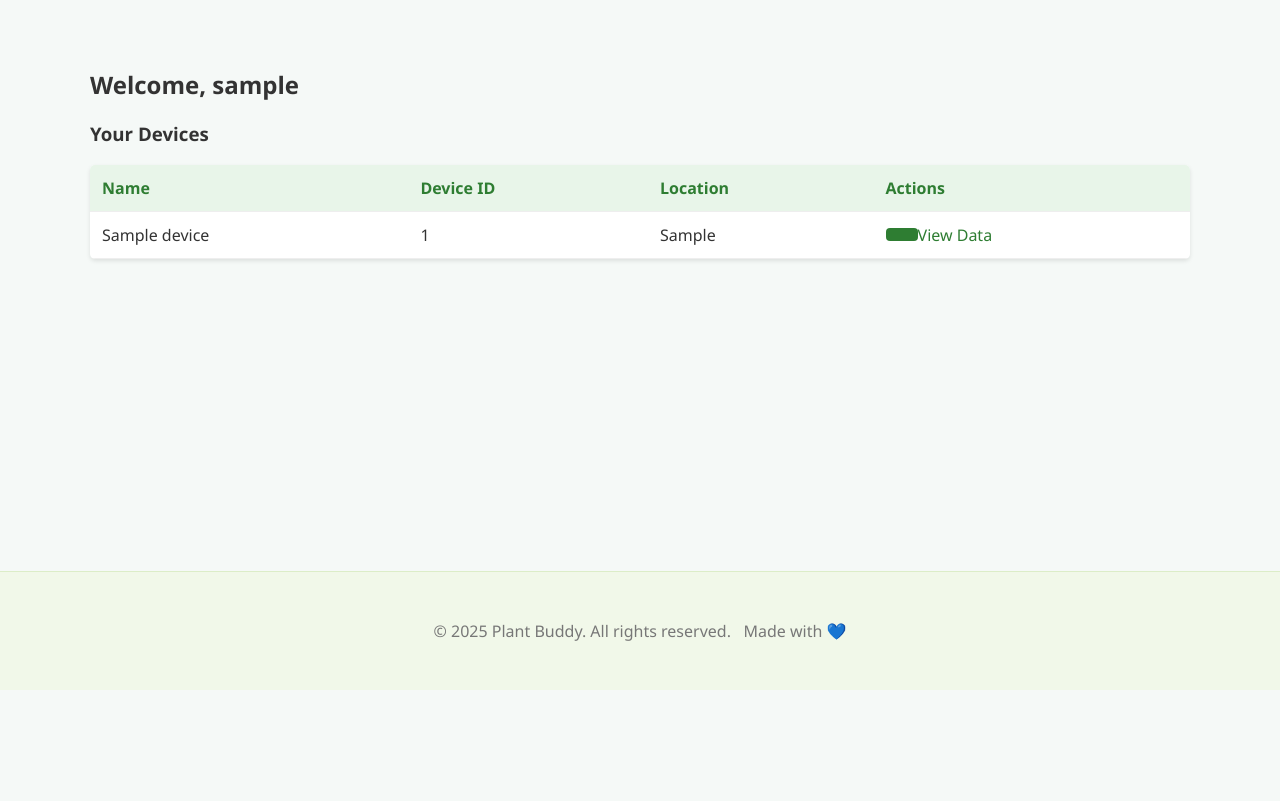
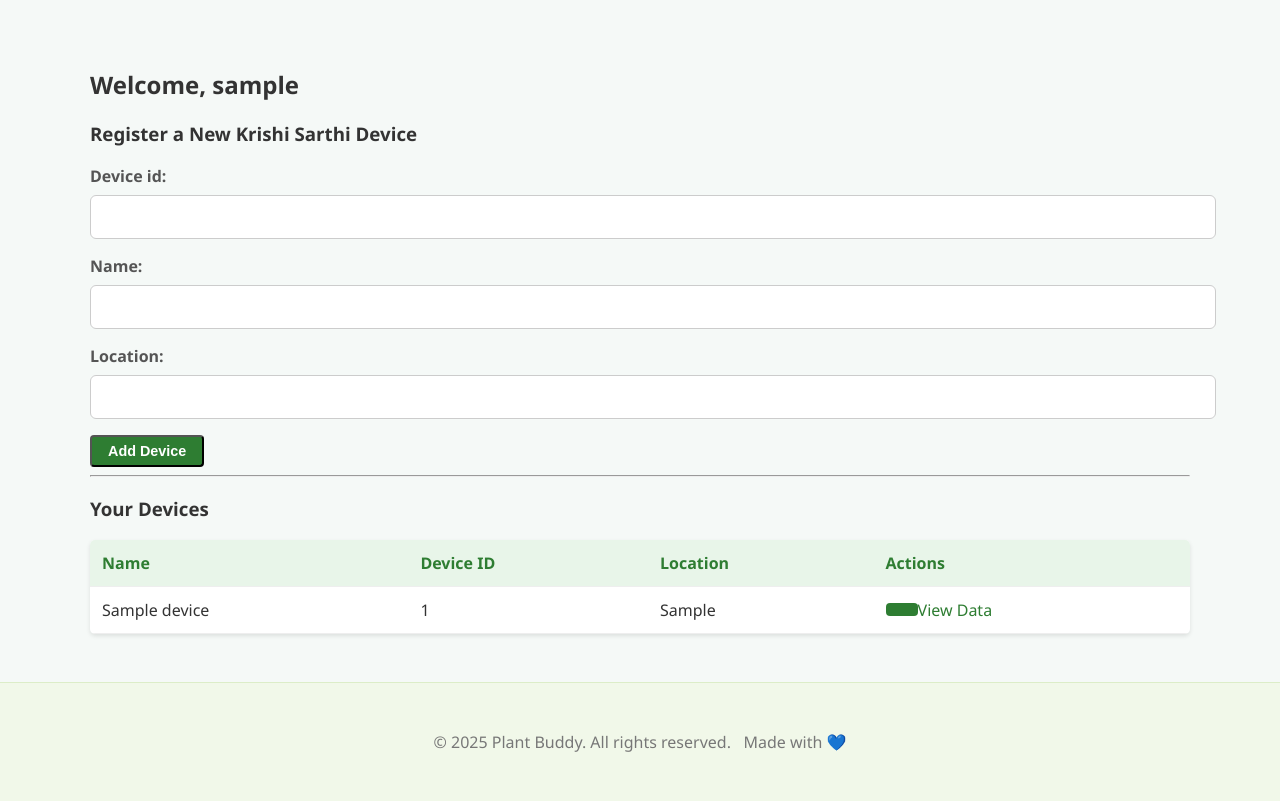
Before and after one commit to Shivansh21git/Plant-Buddy, a Django app: page /dashboard/ in a window 1280 px wide. Shown: the part 110-911 px from the top of the page. Before the commit the page ends 800 px from the top, so only its background shows below. Run offline with Django 5.2, Linux system fonts and the light colour scheme; a user stored in the database is signed in; tables that the repository leaves empty hold one stand-in row (values such as "Sample post").

Commit message:
new device add feature

```diff
--- a/core/templates/core/dashboard.html
+++ b/core/templates/core/dashboard.html
@@ -6,6 +6,14 @@
 <div class="container">
   <h2>Welcome, {{ user.username }}</h2>
 
+  <h3>Register a New Krishi Sarthi Device</h3>
+<form method="post">
+  {% csrf_token %}
+  {{ form.as_p }}
+  <button type="submit" class="btn-primary">Add Device</button>
+</form>
+
+<hr>
   <h3>Your Devices</h3>
   {% if devices %}
   <table class="device-table">
--- a/core/views.py
+++ b/core/views.py
@@ -79,6 +79,7 @@
         "data_points": data_points
     })
 
+
 # def login_view(request):
 #     if request.method == "POST":
 #         username = request.POST['username']
```
